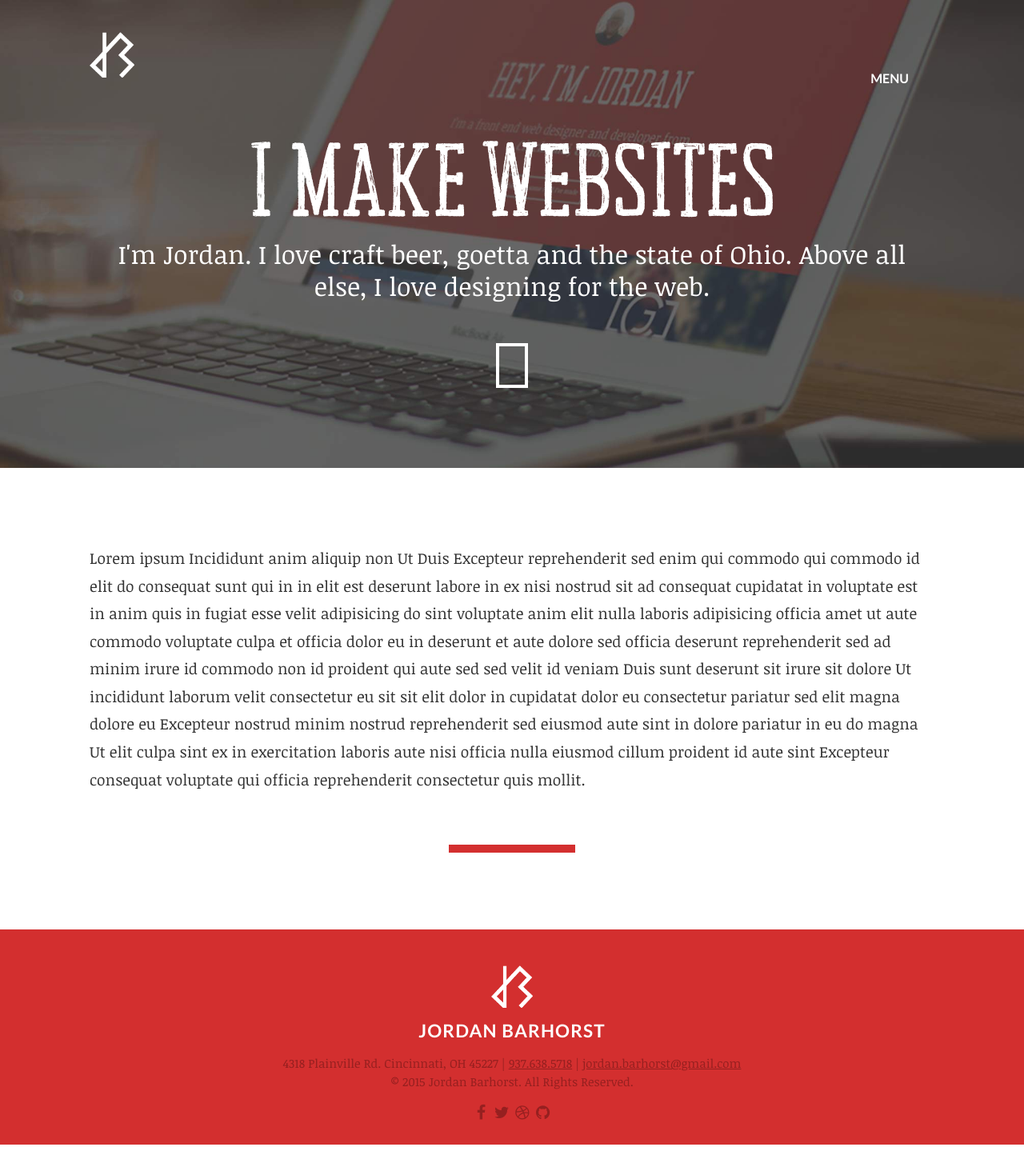
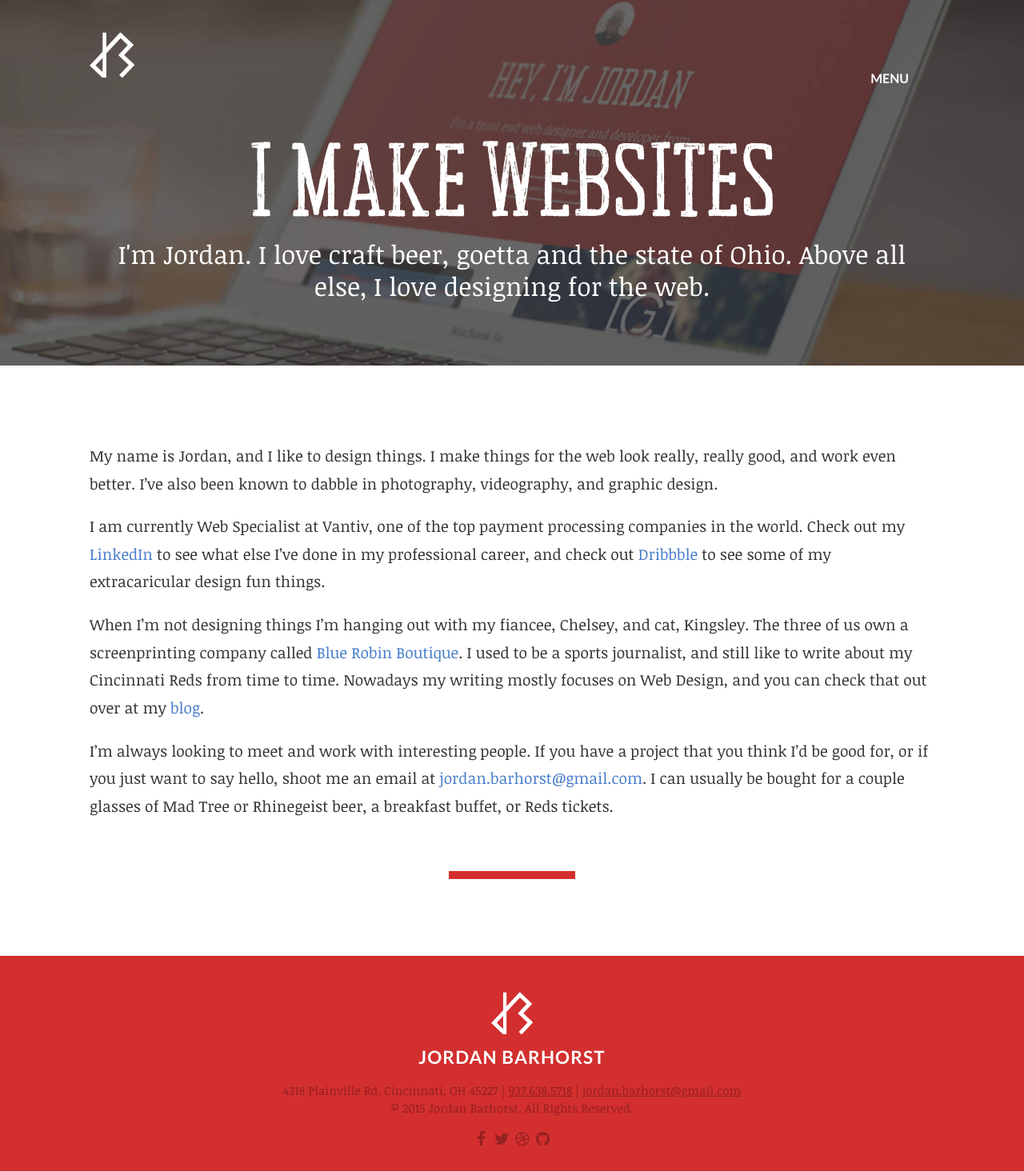
Before and after one commit to jordanbarhorst/jordanbarhorst.github.io, a Jekyll site: the page built from about.md, in a window 1280 px wide. Shown: the whole page at 80% size. Built offline with Jekyll 4.4.1, drawn with Linux system fonts in a browser that asks for light colours; nearby versions of some CDN libraries; Markdown is read by kramdown in place of the engine named in the settings; before the commit the page ends 1431 px from its top, so only the background shows below that.

Commit message:
adding about page

```diff
--- a/_layouts/page.html
+++ b/_layouts/page.html
@@ -16,7 +16,6 @@ layout: default
       <!-- DATE <span class="post-meta">{{ page.date | date: "%b %-d, %Y" }}{% if page.author %} • {{ page.author }}{% endif %}{% if page.meta %} • {{ page.meta }}{% endif %}</span> -->
       <h1>{{ page.headline}}</h1>
       <h3>{{ page.subline }}</h3>
-      <a href="{{ page.button-link }}" class="white hollow-button">{{ page.button-text }}</a>
   </div>
 </div>
 <div class="post wrapper">
--- a/about.md
+++ b/about.md
@@ -9,4 +9,10 @@ headline: I make websites
 subline: I'm Jordan. I love craft beer, goetta and the state of Ohio. Above all else, I love designing for the web.
 ---
 
-Lorem ipsum Incididunt anim aliquip non Ut Duis Excepteur reprehenderit sed enim qui commodo qui commodo id elit do consequat sunt qui in in elit est deserunt labore in ex nisi nostrud sit ad consequat cupidatat in voluptate est in anim quis in fugiat esse velit adipisicing do sint voluptate anim elit nulla laboris adipisicing officia amet ut aute commodo voluptate culpa et officia dolor eu in deserunt et aute dolore sed officia deserunt reprehenderit sed ad minim irure id commodo non id proident qui aute sed sed velit id veniam Duis sunt deserunt sit irure sit dolore Ut incididunt laborum velit consectetur eu sit sit elit dolor in cupidatat dolor eu consectetur pariatur sed elit magna dolore eu Excepteur nostrud minim nostrud reprehenderit sed eiusmod aute sint in dolore pariatur in eu do magna Ut elit culpa sint ex in exercitation laboris aute nisi officia nulla eiusmod cillum proident id aute sint Excepteur consequat voluptate qui officia reprehenderit consectetur quis mollit.
+My name is Jordan, and I like to design things. I make things for the web look really, really good, and work even better. I've also been known to dabble in photography, videography, and graphic design.
+
+I am currently Web Specialist at Vantiv, one of the top payment processing companies in the world. Check out my [LinkedIn](https://www.linkedin.com/in/jordanbarhorst) to see what else I've done in my professional career, and check out [Dribbble](http://www.dribbble.com/jordanbarhorst) to see some of my extracaricular design fun things.
+
+When I'm not designing things I'm hanging out with my fiancee, Chelsey, and cat, Kingsley. The three of us own a screenprinting company called [Blue Robin Boutique](https://www.etsy.com/shop/BlueRobinBoutique). I used to be a sports journalist, and still like to write about my Cincinnati Reds from time to time. Nowadays my writing mostly focuses on Web Design, and you can check that out over at my [blog]({{ site.url }}/blog/).
+
+I'm always looking to meet and work with interesting people. If you have a project that you think I'd be good for, or if you just want to say hello, shoot me an email at [jordan.barhorst@gmail.com](mailto:jordan.barhorst@gmail.com). I can usually be bought for a couple glasses of Mad Tree or Rhinegeist beer, a breakfast buffet, or Reds tickets.
```
Also changed, not shown: assets/img/pages/about/baby-jordan.jpg (added).
